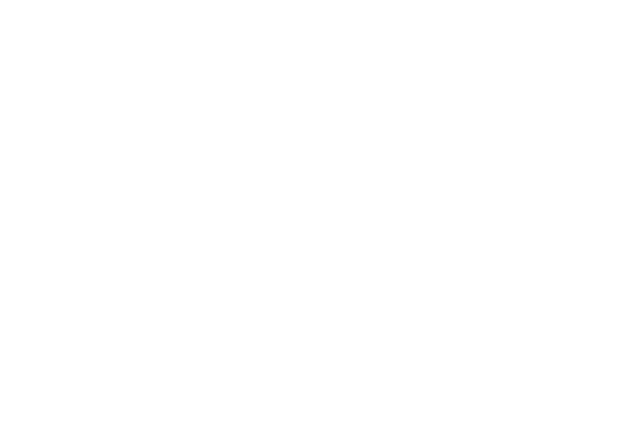
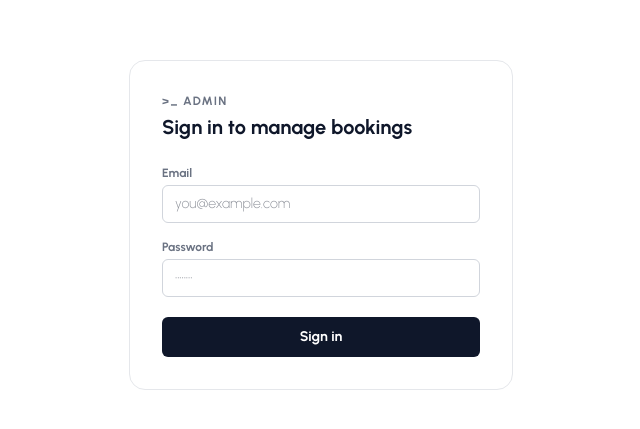
Before and after one commit to Kelechiemmanuel/Portfolio, a React (Vite) app in the folder Frontend/: page /admin in a window 1280 px wide. Shown: the part 175-604 px from the top of the page, without its empty margins (319-959 px from the left). Built offline with nearby package versions, Linux system fonts and the light colour scheme.

Commit message:
✅✅✅✅

```diff
--- /dev/null
+++ b/Frontend/config/api.js
@@ -0,0 +1,27 @@
+
+import axios from 'axios'
+
+const api = axios.create({
+    baseURL: 'https://portfolio-ukyo.onrender.com/api'
+})
+
+api.interceptors.request.use((config) => {
+    const token = localStorage.getItem('adminToken')
+
+    if (token) {
+        config.headers.Authorization = `Bearer ${token}`
+    }
+    return config
+})
+
+api.interceptors.request.use(
+    (response) => response,
+    (error) => {
+        if (error.response?.status === 401) {
+            localStorage.removeItem('adminToken')
+        }
+        return Promise.reject(error)
+    }
+)
+
+export default api
--- a/Frontend/package.json
+++ b/Frontend/package.json
@@ -11,6 +11,7 @@
   },
   "dependencies": {
     "@tailwindcss/vite": "^4.3.3",
+    "axios": "^1.19.0",
     "react": "^19.2.8",
     "react-dom": "^19.2.8",
     "react-icons": "^5.7.0",
--- a/Frontend/src/App.jsx
+++ b/Frontend/src/App.jsx
@@ -9,6 +9,7 @@
 import Services from './pages/Services'
 import Testimonies from './pages/Testimonies'
 import Blog from './pages/Blog'
+import AdminPanel from './features/adminPanel'
 
 const App = () => {
   return (
@@ -22,10 +23,11 @@
           <Route path='/testimonies' element={<Testimonies />} />
         </Route>
 
-        {/* <Route element={<AuthLayout />}>
-        <Route path='/account' element={<Account />} />
-        <Route path='/login' element={<Login />} />
-      </Route> */}
+        <Route element={<AuthLayout />}>
+          <Route path='/account' element={<Account />} />
+          <Route path='/login' element={<Login />} />
+          <Route path='/admin' element={<AdminPanel />} />
+        </Route>
       </Routes>
     </div>
   )
--- a/Frontend/src/components/Navbar.jsx
+++ b/Frontend/src/components/Navbar.jsx
@@ -19,6 +19,7 @@
                     <Link to='/services'>Services</Link>
                     <Link to='/testimonies'>Testimonies</Link>
                     <Link to='/blog'>Blog</Link>
+                    <Link to='admin'>Admin</Link>
                 </div>
 
                 <div className='lg:flex hidden gap-10'>
@@ -48,6 +49,7 @@
                                     <Link to='/services' onClick={() => setMenu(false)}>Services</Link>
                                     <Link to='/testimonies' onClick={() => setMenu(false)}>Testimonies</Link>
                                     <Link to='/blog' onClick={() => setMenu(false)}>Blog</Link>
+                                    <Link to='admin'>Admin</Link>
                                 </div>
 
                                 <div className='flex gap-10 p-10'>
--- /dev/null
+++ b/Frontend/src/features/AdminPanel.jsx
@@ -0,0 +1,176 @@
+import React, { useState, useEffect, useCallback } from 'react'
+import api from '../../config/api'
+
+function formatDateTime(date, time) {
+    const [hStr] = time.split(':')
+    const h = parseInt(hStr, 10)
+    const label = h < 12 ? `${h}:00 AM` : `${h === 12 ? 12 : h - 12}:00 PM`
+    return `${date} · ${label}`
+}
+
+const AdminPanel = () => {
+    const [token, setToken] = useState(() => localStorage.getItem('adminToken'))
+
+    // ----- login form state -----
+    const [email, setEmail] = useState('')
+    const [password, setPassword] = useState('')
+    const [loginError, setLoginError] = useState('')
+    const [loggingIn, setLoggingIn] = useState(false)
+
+    // ----- dashboard state -----
+    const [bookings, setBookings] = useState([])
+    const [loadingBookings, setLoadingBookings] = useState(false)
+    const [fetchError, setFetchError] = useState('')
+
+    const fetchBookings = useCallback(async () => {
+        setLoadingBookings(true)
+        setFetchError('')
+        try {
+            const { data } = await api.get('/admin/bookings')
+            setBookings(data)
+        } catch (err) {
+            if (err.response?.status === 401) {
+                // api.js's response interceptor already cleared the token — just update local state
+                setToken(null)
+                setFetchError('Session expired — please log in again.')
+                return
+            }
+            setFetchError(err.response ? 'Could not load bookings.' : 'Network error — check your connection.')
+        } finally {
+            setLoadingBookings(false)
+        }
+    }, [])
+
+    useEffect(() => {
+        if (token) fetchBookings()
+    }, [token, fetchBookings])
+
+    async function handleLogin(e) {
+        e.preventDefault()
+        setLoginError('')
+        if (!email.trim() || !password.trim()) {
+            setLoginError('Enter both email and password.')
+            return
+        }
+        setLoggingIn(true)
+        try {
+            const { data } = await api.post('/auth/login', { email, password })
+            localStorage.setItem('adminToken', data.token)
+            setToken(data.token)
+            setPassword('')
+        } catch (err) {
+            setLoginError(err.response?.data?.message || 'Invalid email or password.')
+        } finally {
+            setLoggingIn(false)
+        }
+    }
+
+    function handleLogout() {
+        localStorage.removeItem('adminToken')
+        setToken(null)
+        setBookings([])
+    }
+
+    // ---------------- LOGIN VIEW ----------------
+    if (!token) {
+        return (
+            <div className='min-h-screen flex items-center justify-center bg-white dark:bg-[#0F172A] text-[#0F172A] dark:text-white px-4'>
+                <form onSubmit={handleLogin} className='w-full max-w-sm border border-gray-200 dark:border-gray-700 rounded-2xl p-8'>
+                    <div className='text-xs font-bold tracking-widest uppercase text-gray-500 dark:text-gray-400 mb-1'>&gt;_ Admin</div>
+                    <h1 className='text-xl font-bold mb-6'>Sign in to manage bookings</h1>
+
+                    <label className='flex flex-col gap-1 mb-4'>
+                        <span className='text-xs font-bold text-gray-500 dark:text-gray-400'>Email</span>
+                        <input
+                            type='email'
+                            value={email}
+                            onChange={(e) => setEmail(e.target.value)}
+                            placeholder='you@example.com'
+                            className='border border-gray-300 dark:border-gray-600 bg-transparent rounded-md px-3 py-2 text-sm outline-none'
+                        />
+                    </label>
+
+                    <label className='flex flex-col gap-1 mb-5'>
+                        <span className='text-xs font-bold text-gray-500 dark:text-gray-400'>Password</span>
+                        <input
+                            type='password'
+                            value={password}
+                            onChange={(e) => setPassword(e.target.value)}
+                            placeholder='••••••••'
+                            className='border border-gray-300 dark:border-gray-600 bg-transparent rounded-md px-3 py-2 text-sm outline-none'
+                        />
+                    </label>
+
+                    {loginError && <div className='text-xs text-red-600 dark:text-red-400 mb-4'>{loginError}</div>}
+
+                    <button
+                        type='submit'
+                        disabled={loggingIn}
+                        className='w-full py-2.5 rounded-md bg-[#0F172A] text-white dark:bg-white dark:text-[#0F172A] font-bold text-sm disabled:opacity-50 cursor-pointer'
+                    >
+                        {loggingIn ? 'Signing in…' : 'Sign in'}
+                    </button>
+                </form>
+            </div>
+        )
+    }
+
+    // ---------------- DASHBOARD VIEW ----------------
+    return (
+        <div className='min-h-screen bg-white dark:bg-[#0F172A] text-[#0F172A] dark:text-white px-4 sm:px-8 py-8'>
+            <div className='max-w-4xl mx-auto'>
+                <div className='flex items-center justify-between mb-6'>
+                    <div>
+                        <div className='text-xs font-bold tracking-widest uppercase text-gray-500 dark:text-gray-400 mb-1'>&gt;_ Admin</div>
+                        <h1 className='text-xl font-bold'>Bookings</h1>
+                    </div>
+                    <div className='flex gap-2'>
+                        <button
+                            onClick={fetchBookings}
+                            className='border border-gray-300 dark:border-gray-600 rounded-md px-3 py-1.5 text-xs font-bold cursor-pointer'
+                        >
+                            Refresh
+                        </button>
+                        <button
+                            onClick={handleLogout}
+                            className='border border-gray-800 dark:border-gray-300 rounded-md px-3 py-1.5 text-xs font-bold cursor-pointer'
+                        >
+                            Log out
+                        </button>
+                    </div>
+                </div>
+
+                {fetchError && (
+                    <div className='text-xs text-red-600 dark:text-red-400 mb-4'>{fetchError}</div>
+                )}
+
+                {loadingBookings ? (
+                    <div className='text-sm text-gray-500 dark:text-gray-400 font-mono'>Loading…</div>
+                ) : bookings.length === 0 ? (
+                    <div className='text-sm text-gray-500 dark:text-gray-400 font-mono'>No bookings yet.</div>
+                ) : (
+                    <div className='flex flex-col gap-2'>
+                        {bookings.map((b) => (
+                            <div
+                                key={b.id}
+                                className='border border-gray-200 dark:border-gray-700 rounded-xl p-4 flex flex-col sm:flex-row sm:items-center sm:justify-between gap-2'
+                            >
+                                <div>
+                                    <div className='font-bold text-sm'>{b.name}</div>
+                                    <div className='text-xs text-gray-500 dark:text-gray-400'>{b.email}</div>
+                                    {b.note && <div className='text-xs mt-1 text-gray-600 dark:text-gray-300'>"{b.note}"</div>}
+                                </div>
+                                <div className='text-right'>
+                                    <div className='font-mono text-sm'>{formatDateTime(b.date, b.time)}</div>
+                                    <div className='text-xs text-gray-500 dark:text-gray-400'>{b.duration_minutes} min</div>
+                                </div>
+                            </div>
+                        ))}
+                    </div>
+                )}
+            </div>
+        </div>
+    )
+}
+
+export default AdminPanel
```
Also changed, not shown: 1 other file (tests, documents, lock files or other folders).
